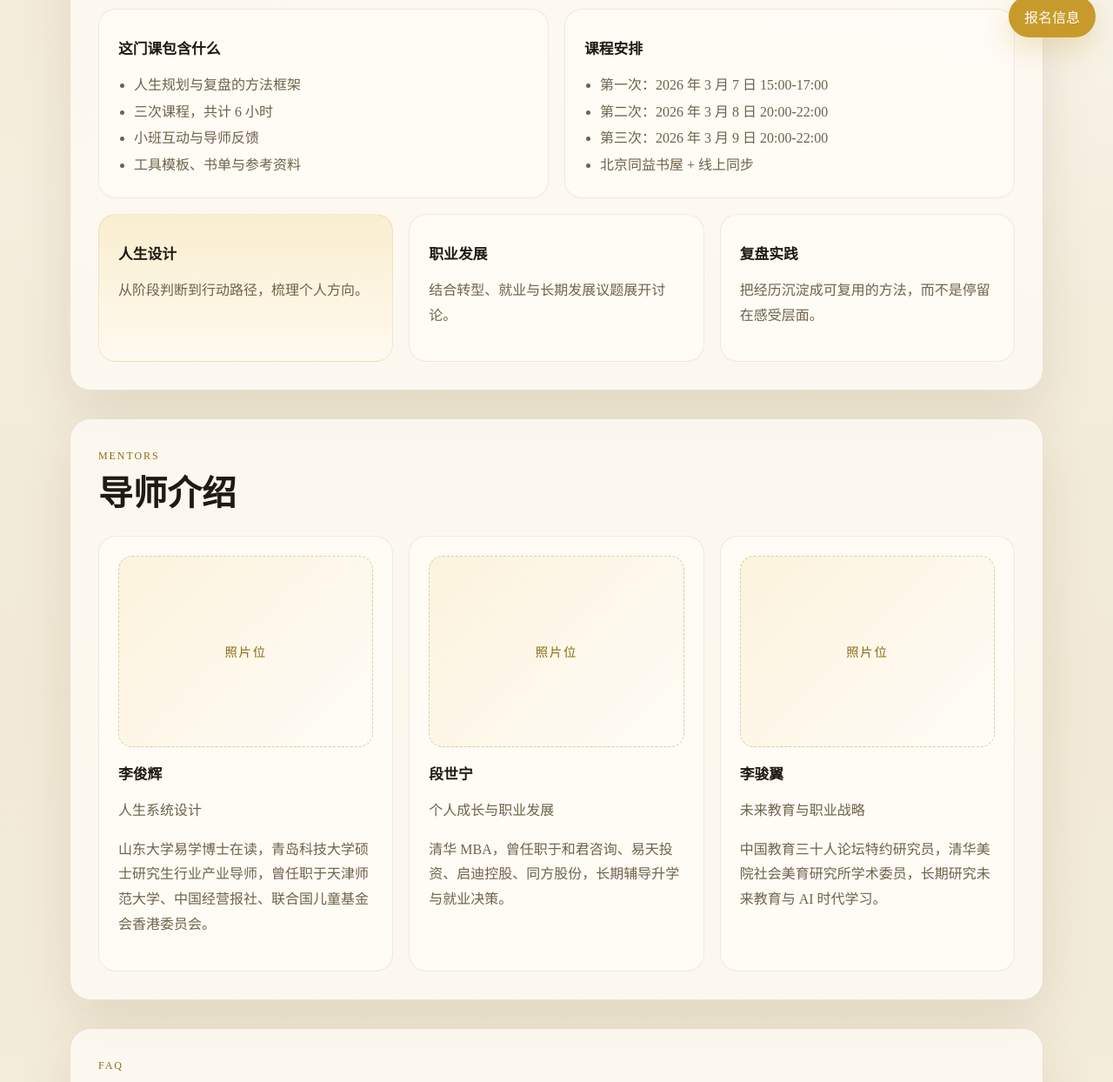
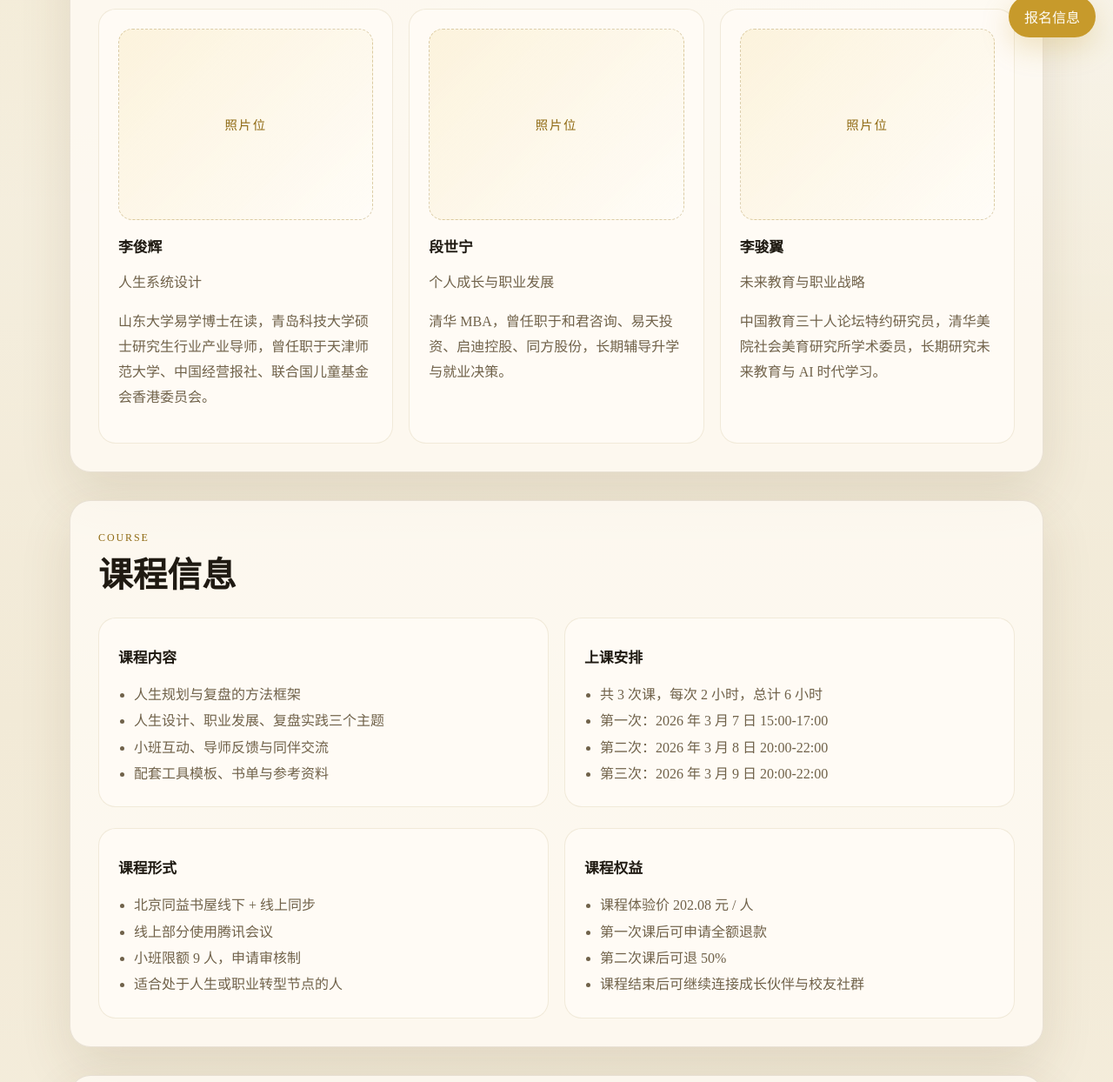
Before and after one commit to smallocean43658/tongyi-education-site, a plain HTML site: page index.html in a window 1280 px wide. Shown: the part 737-1981 px from the top of the page at 87% size. Drawn offline with Linux system fonts and the light colour scheme.

Commit message:
Reorder mentors and expand course details

```diff
--- a/index.html
+++ b/index.html
@@ -63,8 +63,8 @@
           <img src="./assets/images/logo.jpg" alt="同益未来教育学社 logo" />
         </a>
         <nav class="nav">
-          <a href="#overview">课程概览</a>
           <a href="#mentors">导师介绍</a>
+          <a href="#course">课程信息</a>
           <a href="#faq">常见问题</a>
           <a href="#contact">报名信息</a>
         </nav>
@@ -79,7 +79,7 @@
           </p>
           <div class="hero-actions">
             <a class="button button-primary" href="#contact">查看报名信息</a>
-            <a class="button button-secondary" href="#overview">了解课程</a>
+            <a class="button button-secondary" href="#course">了解课程</a>
           </div>
           <div class="hero-panel">
             <div>
@@ -94,47 +94,6 @@
               <span class="panel-label">机制</span>
               <strong>限额 9 人 · 申请审核制</strong>
             </div>
-          </div>
-        </section>
-
-        <section class="overview reveal" id="overview">
-          <div class="section-heading">
-            <span>Overview</span>
-            <h2>课程概览</h2>
-          </div>
-          <div class="grid split">
-            <article class="card list-card">
-              <h3>这门课包含什么</h3>
-              <ul>
-                <li>人生规划与复盘的方法框架</li>
-                <li>三次课程，共计 6 小时</li>
-                <li>小班互动与导师反馈</li>
-                <li>工具模板、书单与参考资料</li>
-              </ul>
-            </article>
-            <article class="card list-card">
-              <h3>课程安排</h3>
-              <ul>
-                <li>第一次：2026 年 3 月 7 日 15:00-17:00</li>
-                <li>第二次：2026 年 3 月 8 日 20:00-22:00</li>
-                <li>第三次：2026 年 3 月 9 日 20:00-22:00</li>
-                <li>北京同益书屋 + 线上同步</li>
-              </ul>
-            </article>
-          </div>
-          <div class="grid three-up compact-grid">
-            <article class="feature feature-highlight">
-              <h3>人生设计</h3>
-              <p>从阶段判断到行动路径，梳理个人方向。</p>
-            </article>
-            <article class="feature">
-              <h3>职业发展</h3>
-              <p>结合转型、就业与长期发展议题展开讨论。</p>
-            </article>
-            <article class="feature">
-              <h3>复盘实践</h3>
-              <p>把经历沉淀成可复用的方法，而不是停留在感受层面。</p>
-            </article>
           </div>
         </section>
 
@@ -167,6 +126,53 @@
               <p>
                 中国教育三十人论坛特约研究员，清华美院社会美育研究所学术委员，长期研究未来教育与 AI 时代学习。
               </p>
+            </article>
+          </div>
+        </section>
+
+        <section class="overview reveal" id="course">
+          <div class="section-heading">
+            <span>Course</span>
+            <h2>课程信息</h2>
+          </div>
+          <div class="grid split">
+            <article class="card list-card">
+              <h3>课程内容</h3>
+              <ul>
+                <li>人生规划与复盘的方法框架</li>
+                <li>人生设计、职业发展、复盘实践三个主题</li>
+                <li>小班互动、导师反馈与同伴交流</li>
+                <li>配套工具模板、书单与参考资料</li>
+              </ul>
+            </article>
+            <article class="card list-card">
+              <h3>上课安排</h3>
+              <ul>
+                <li>共 3 次课，每次 2 小时，总计 6 小时</li>
+                <li>第一次：2026 年 3 月 7 日 15:00-17:00</li>
+                <li>第二次：2026 年 3 月 8 日 20:00-22:00</li>
+                <li>第三次：2026 年 3 月 9 日 20:00-22:00</li>
+              </ul>
+            </article>
+          </div>
+          <div class="grid split compact-grid">
+            <article class="card list-card">
+              <h3>课程形式</h3>
+              <ul>
+                <li>北京同益书屋线下 + 线上同步</li>
+                <li>线上部分使用腾讯会议</li>
+                <li>小班限额 9 人，申请审核制</li>
+                <li>适合处于人生或职业转型节点的人</li>
+              </ul>
+            </article>
+            <article class="card list-card">
+              <h3>课程权益</h3>
+              <ul>
+                <li>课程体验价 202.08 元 / 人</li>
+                <li>第一次课后可申请全额退款</li>
+                <li>第二次课后可退 50%</li>
+                <li>课程结束后可继续连接成长伙伴与校友社群</li>
+              </ul>
             </article>
           </div>
         </section>
```
